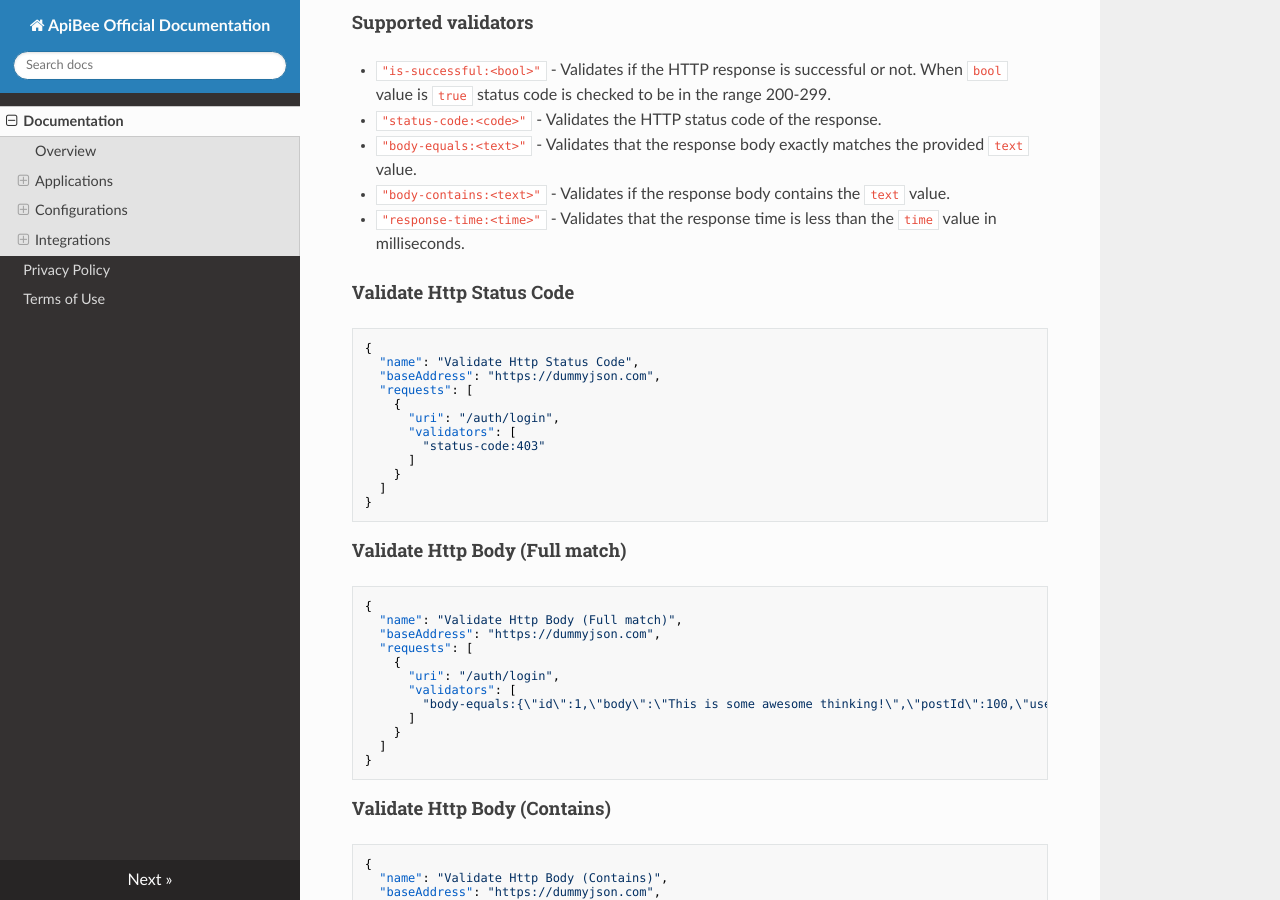
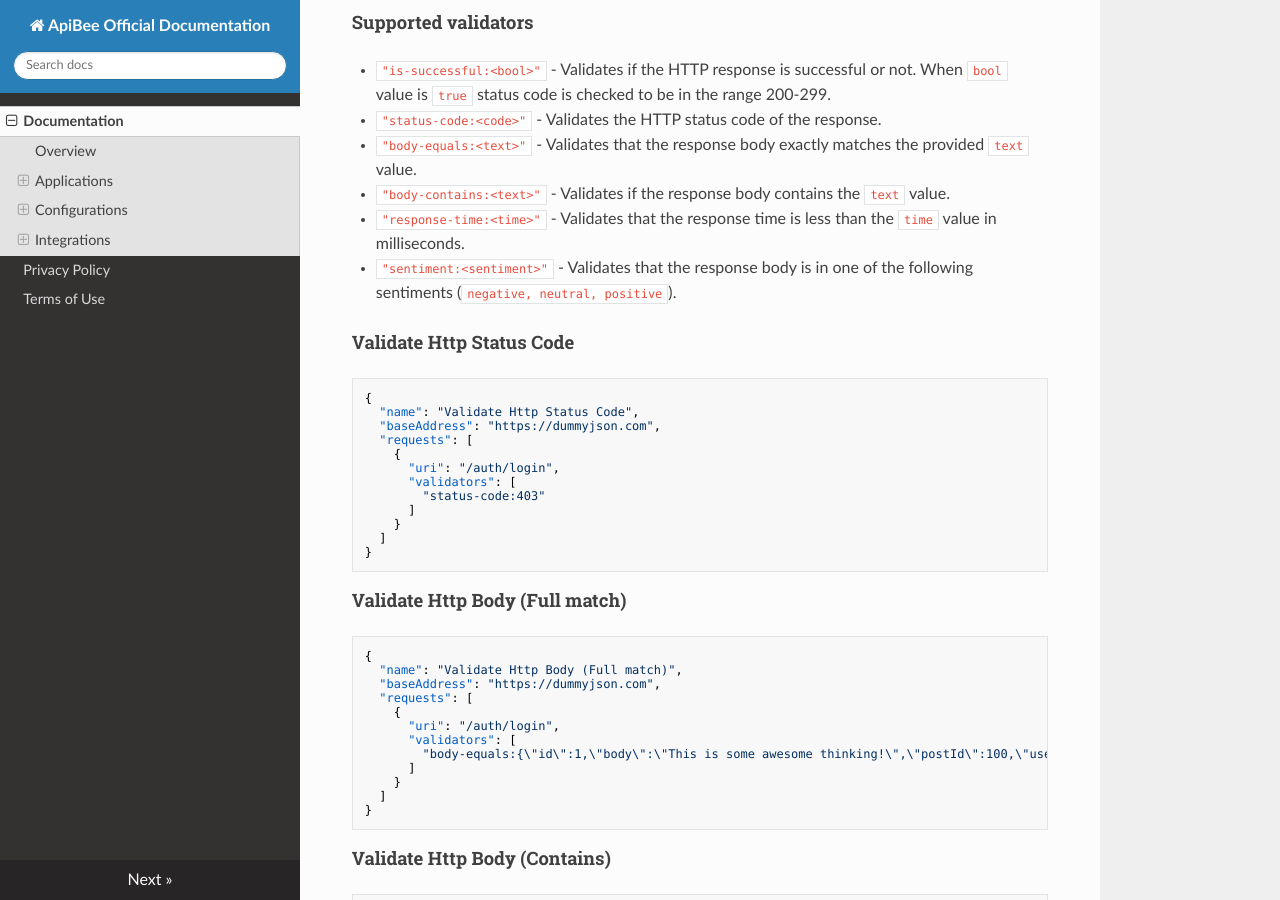
Before and after one commit to itbusina/testlemon-docs, an MkDocs documentation site: the page built from docs/docs/index.md, in a window 1280 px wide and 900 px high, scrolled down 9396 px. Built offline with MkDocs 1.6.1, drawn with Linux system fonts in a browser that asks for light colours; nearby versions of some CDN libraries.

Commit message:
Update index.md

````diff
--- a/docs/docs/index.md
+++ b/docs/docs/index.md
@@ -520,6 +520,7 @@ Use ```"<validator name>:<value>"``` format to add a response validator.
 - ```"body-equals:<text>"``` - Validates that the response body exactly matches the provided ```text``` value.
 - ```"body-contains:<text>"``` - Validates if the response body contains the ```text``` value.
 - ```"response-time:<time>"``` - Validates that the response time is less than the ```time``` value in milliseconds.
+- ```"sentiment:<sentiment>"``` - Validates that the response body is in one of the following sentiments (```negative, neutral, positive```).
 
 #### Validate Http Status Code
 ```json
````
